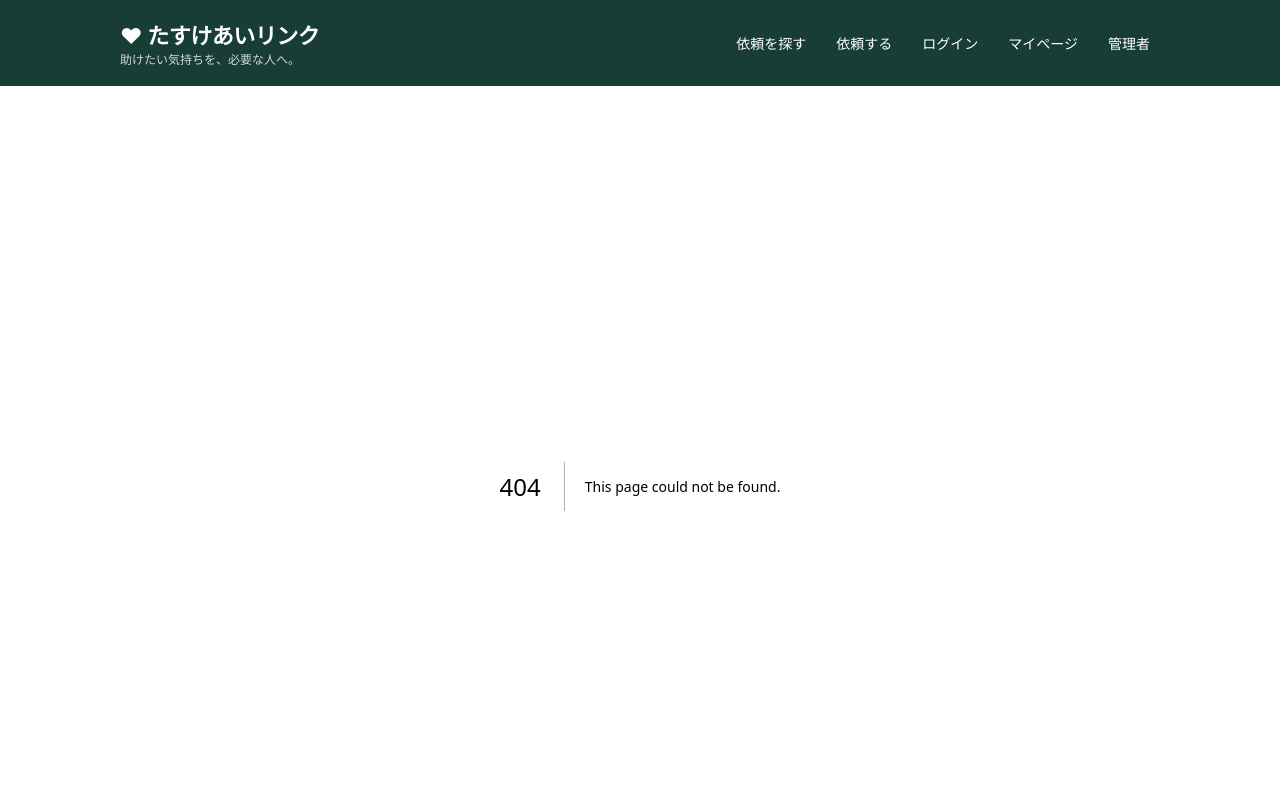
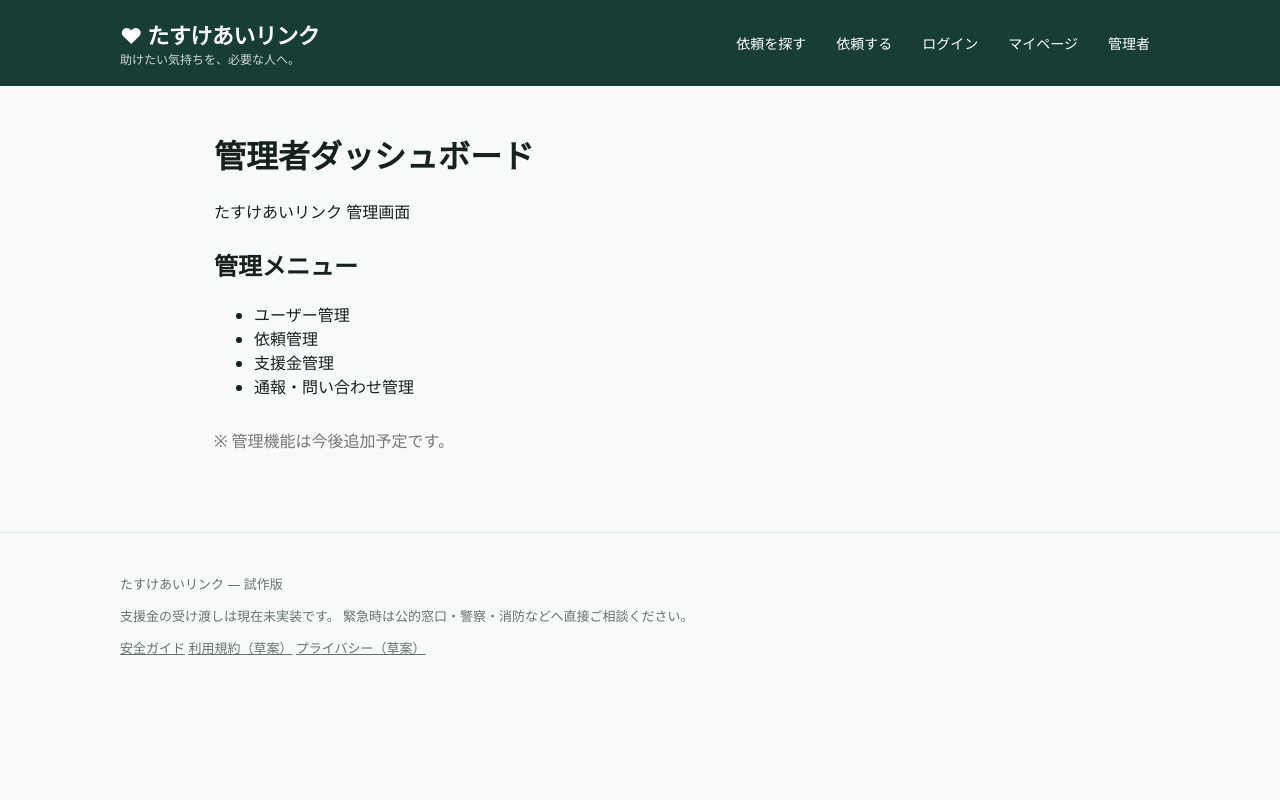
Before and after one commit to nkcleankazu-ai/tasukeai-link, a Next.js app: page /admin in a window 1280 px wide. Before the commit this address had no page. Shown: the top 800 px of the page. Built offline with nearby package versions, Linux system fonts and the light colour scheme.

Commit message:
Add admin page

```diff
--- /dev/null
+++ b/app/admin/page.tsx
@@ -0,0 +1,22 @@
+export default function AdminPage() {
+  return (
+    <main style={{ padding: "24px", maxWidth: "900px", margin: "0 auto" }}>
+      <h1>管理者ダッシュボード</h1>
+      <p>たすけあいリンク 管理画面</p>
+
+      <section style={{ marginTop: "24px" }}>
+        <h2>管理メニュー</h2>
+        <ul>
+          <li>ユーザー管理</li>
+          <li>依頼管理</li>
+          <li>支援金管理</li>
+          <li>通報・問い合わせ管理</li>
+        </ul>
+      </section>
+
+      <p style={{ marginTop: "30px", color: "#777" }}>
+        ※ 管理機能は今後追加予定です。
+      </p>
+    </main>
+  );
+}
```
